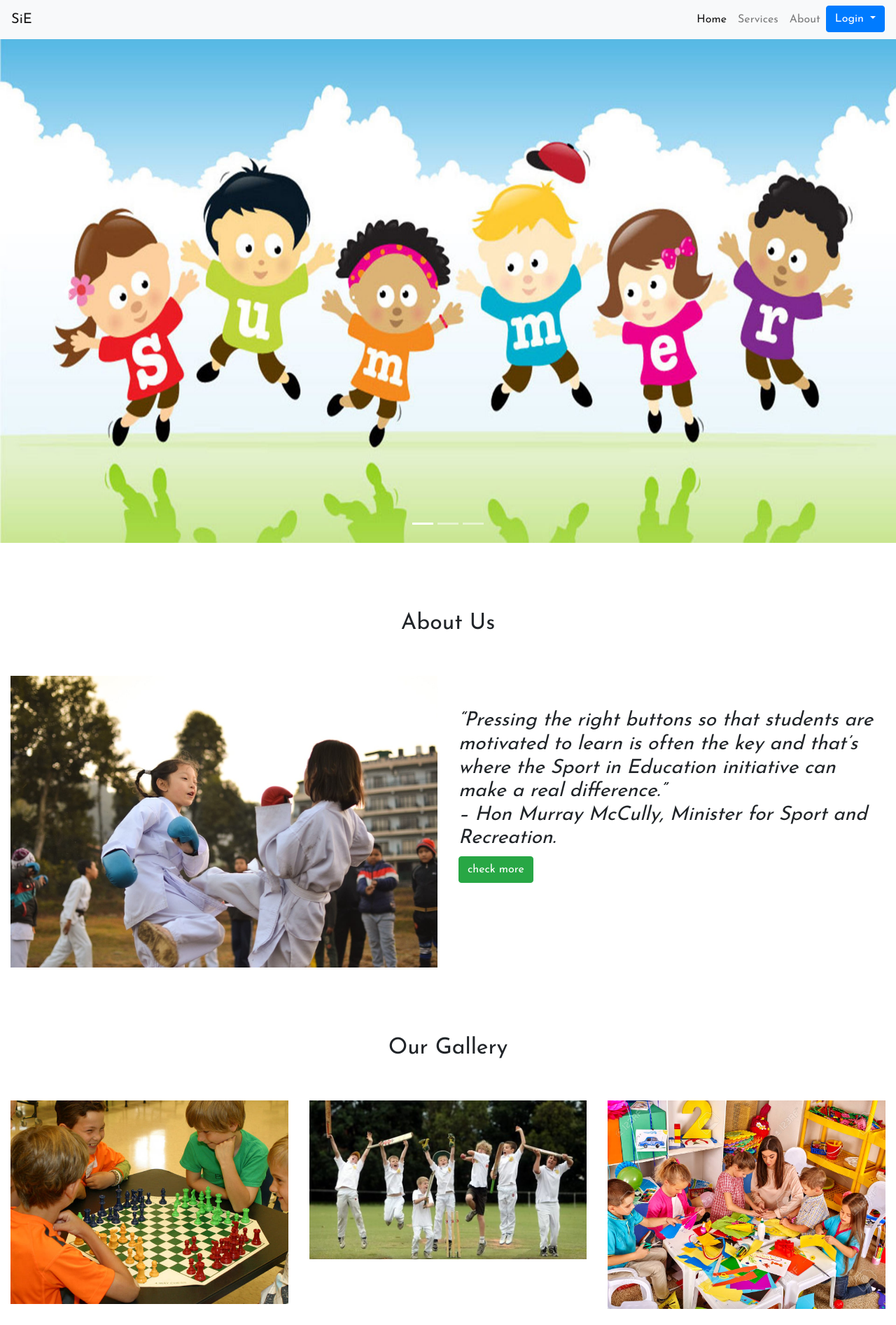
After one commit to ire-mar/SieWebApp, a PHP site: page /index.php in a window 1280 px wide. The commit adds this page. Shown: the top 1894 px of the page at 70% size. Run offline with PHP 8.4, Linux system fonts and the light colour scheme.

Commit message:
Sprint1- Updated files
Link to main page updated

```diff
--- a/about.php
+++ b/about.php
@@ -3,7 +3,7 @@
 <body>
 <head>
 
-<title>About us</title>
+<title></title>
 
 
  <meta charset="utf-8">
@@ -14,7 +14,7 @@
  <link href="https://fonts.googleapis.com/css?family=Josefin+Sans&display=swap" rel="stylesheet">
 </head>
 <body>
-<span><a href="index.html" class="btn btn-success " style="float: left;">HOME</a></span>
+
 
 <div class="jumbotron">
   <h1>Sport in Education</h1>
--- /dev/null
+++ b/footer.php
@@ -0,0 +1,8 @@
+<?php ?>
+<footer>
+	<p class="p-3 bg-dark text-white  text-center">For further queries email at siewebapp37@gmail.com</p>
+</footer>
+
+</body>
+</html>
+<?php ?>
--- /dev/null
+++ b/header.php
@@ -0,0 +1,44 @@
+<html>
+<body>
+<head>
+
+<title></title>
+
+
+ <meta charset="utf-8">
+  <meta name="viewport" content="width=device-width, initial-scale=1">
+  <link rel="stylesheet" href="https://maxcdn.bootstrapcdn.com/bootstrap/4.4.1/css/bootstrap.min.css">
+ <link rel="stylesheet" type="text/css" href ="css/style.css">
+
+ <link href="https://fonts.googleapis.com/css?family=Josefin+Sans&display=swap" rel="stylesheet">
+</head>
+<body>
+
+	<nav class="navbar navbar-expand-lg navbar-light bg-light">
+  <a class="navbar-brand" href="#">SiE</a>
+  <button class="navbar-toggler" type="button" data-toggle="collapse" data-target="#navbarSupportedContent" aria-controls="navbarSupportedContent" aria-expanded="false" aria-label="Toggle navigation">
+    <span class="navbar-toggler-icon"></span>
+  </button>
+
+  <div class="collapse navbar-collapse" id="navbarSupportedContent">
+    <ul class="navbar-nav ml-auto">
+      <li class="nav-item active">
+        <a class="nav-link" href="index.php">Home <span class="sr-only">(current)</span></a>
+      </li>
+      <li class="nav-item">
+        <a class="nav-link" href="services.php">Services</a>
+      </li>
+       <li class="nav-item">
+        <a class="nav-link" href="about.php">About</a>
+      </li>
+      <div class="dropdown">
+          <button type="button" class="btn btn-primary dropdown-toggle" data-toggle="dropdown"> Login  </button>
+        <div class="dropdown-menu">
+           <a class="dropdown-item" href="./admin/login/login.php">Admin Login</a>
+           <a class="dropdown-item" href="./parent/login/login.php">Parent Login</a>
+            <a class="dropdown-item" href="./teacher/login/login.php">Teacher Login</a>
+        </div>
+      </div>
+    </ul>
+  </div>
+</nav>
--- /dev/null
+++ b/index.php
@@ -0,0 +1,7 @@
+<?php
+define('INDEX_PATH','./');
+require_once(INDEX_PATH.'header.php');
+require_once(INDEX_PATH.'main.php');
+require_once(INDEX_PATH.'footer.php');
+
+?>
--- /dev/null
+++ b/main.php
@@ -0,0 +1,127 @@
+<div id="demo" class="carousel slide" data-ride="carousel">
+
+  <!-- Indicators -->
+  <ul class="carousel-indicators">
+    <li data-target="#demo" data-slide-to="0" class="active"></li>
+    <li data-target="#demo" data-slide-to="1"></li>
+    <li data-target="#demo" data-slide-to="2"></li>
+  </ul>
+
+  <!-- The slideshow -->
+  <div class="carousel-inner">
+    <div class="carousel-item active">
+      <img src="images/pic1.jpg" alt="Los Angeles" width="1100" height="500">
+    </div>
+    <div class="carousel-item">
+      <img src="images/Cricket2.jpg" alt="Chicago" width="1100" height="500">
+    </div>
+    <div class="carousel-item">
+      <img src="images/Painting1.jpg" alt="New York" width="1100" height="500">
+    </div>
+  </div>
+
+  <!-- Left and right controls -->
+  <a class="carousel-control-prev" href="#demo" data-slide="prev">
+    <span class="carousel-control-prev-icon"></span>
+  </a>
+  <a class="carousel-control-next" href="#demo" data-slide="next">
+    <span class="carousel-control-next-icon"></span>
+  </a>
+</div>
+<section class="my-5">
+	<div class="py-5">
+		<h2 class="text-center">About Us</h2>
+	</div>
+
+	<div class="container-fluid">
+        <div class="row">
+
+        	<div class="col-lg-6 col-md-6 col-12">
+        	    <img src = "images/karate-classes.jpg" class="img-fluid" width="100%" height="250px">
+        	</div>
+
+            <div class="col-lg-6 col-md-6 col-12">
+             <p class="py-3"><h3><i>&#8220;Pressing the right buttons so that students
+                                    are motivated to learn is often the key and
+                                    that’s where the Sport in Education
+                                    initiative can make a real difference.&#8221; <br>
+                                    &#8211; Hon Murray McCully, Minister for Sport and Recreation.</i></h3>
+             <a href="about.php" class = "btn btn-success" >check more </a>
+             </div>
+        </div>
+    </div>
+
+</section>
+
+<section class="my-5">
+	<div class="py-5">
+		<h2 class="text-center">Our Gallery</h2>
+
+	</div>
+	<div class="container-fluid">
+		<div class="row">
+		<div class="col-lg-4 col-md-4 col-12">
+			<img src="images/Chess.jpg" class="img-fluid pb-4">
+	</div>
+	<div class="col-lg-4 col-md-4 col-12">
+			<img src="images/Cricket2.jpg" class="img-fluid pb-4">
+	</div>
+	<div class="col-lg-4 col-md-4 col-12">
+			<img src="images/Painting1.jpg" class="img-fluid pb-4">
+	</div>
+	<div class="col-lg-4 col-md-4 col-12">
+			<img src="images/Kayaking.jpg" class="img-fluid pb-4">
+	</div>
+	<div class="col-lg-4 col-md-4 col-12">
+			<img src="images/Gymnasium.png" class="img-fluid pb-4">
+	</div>
+	<div class="col-lg-4 col-md-4 col-12">
+			<img src="images/Baseball.jpg" class="img-fluid pb-4">
+	</div>
+	<div class="col-lg-4 col-md-4 col-12">
+			<img src="images/Chess1.jpg" class="img-fluid pb-4">
+	</div>
+	<div class="col-lg-4 col-md-4 col-12">
+			<img src="images/Skateboard.jpg" class="img-fluid pb-4">
+	</div>
+	<div class="col-lg-4 col-md-4 col-12">
+			<img src="images/TableTennis.jpg" class="img-fluid pb-4">
+	</div>
+</div>
+</div>
+</section>
+
+
+
+<section class="my-5">
+	<div class="py-5">
+		<h2 class="text-center">Contact US</h2>
+
+	</div>
+	<div class="w-50  m-auto">
+	<form action="userinfo.php" method="post">
+		<div class="form-group">
+			<label>username</label>
+			<input type="text" name="user" autocomplete="off" class="form-control" >
+</div>
+<div class="form-group">
+			<label>email-id</label>
+			<input type="text" name="email" autocomplete="off" class="form-control" >
+</div>
+<div class="form-group">
+			<label>mobile</label>
+			<input type="text" name="mobile" autocomplete="off" class="form-control" >
+</div>
+
+<div class="form-group">
+			<label>comments</label>
+			<textarea class ="form-control" name="comments"></textarea>
+</div>
+<button type="submit" class="btn btn-success">Submit</button>
+</form>
+</div>
+</section>
+
+<script src="https://ajax.googleapis.com/ajax/libs/jquery/3.4.1/jquery.min.js"></script>
+  <script src="https://cdnjs.cloudflare.com/ajax/libs/popper.js/1.16.0/umd/popper.min.js"></script>
+  <script src="https://maxcdn.bootstrapcdn.com/bootstrap/4.4.1/js/bootstrap.min.js"></script>
```
Also changed, not shown: contact_form.php (added, +94 -0 lines), send_mail_process.php (added, +50 -0 lines), services.php (+11 -11 lines).
